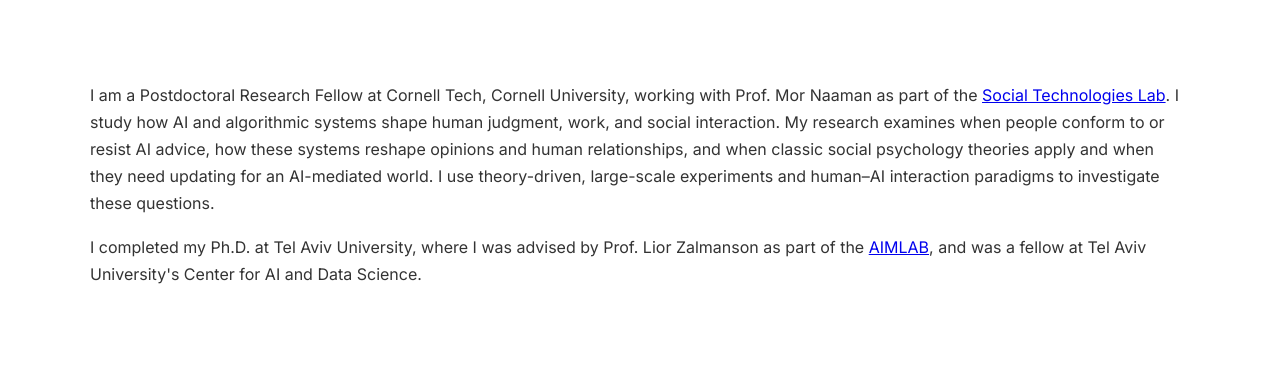
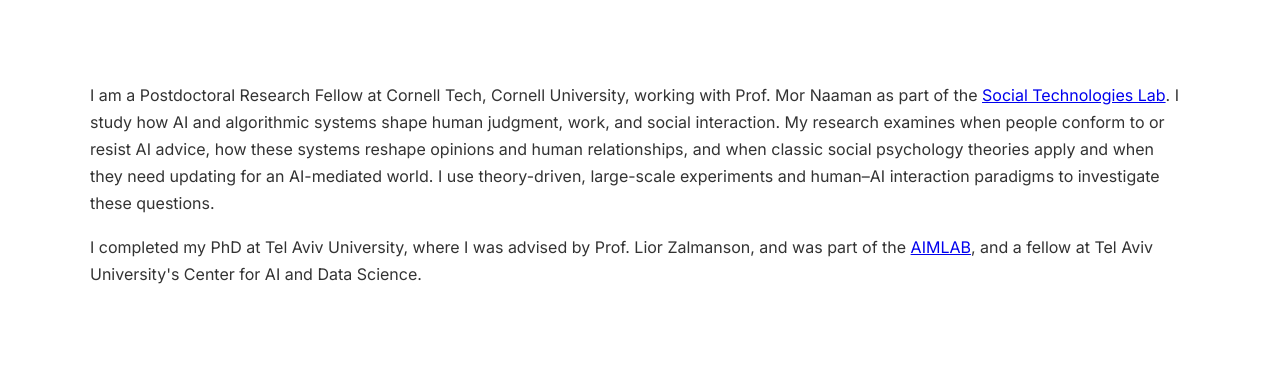
Before and after one commit to yotamliel/yotamliel.github.io, a plain HTML site: page index.html in a window 1280 px wide. Shown: the part 416-800 px from the top of the page. Drawn offline with Linux system fonts and the light colour scheme.

Commit message:
Update index.html

```diff
--- a/index.html
+++ b/index.html
@@ -222,9 +222,9 @@
                 experiments and human–AI interaction paradigms to investigate these questions.
             </p>
             <p>
-                I completed my Ph.D. at Tel Aviv University, where I was advised by Prof. Lior Zalmanson
-                as part of the <a href="https://aimlab.sites.tau.ac.il/" target="_blank">AIMLAB</a>,
-                and was a fellow at Tel Aviv University's Center for AI and Data Science.
+                I completed my PhD at Tel Aviv University, where I was advised by Prof. Lior Zalmanson,
+                and was part of the <a href="https://aimlab.sites.tau.ac.il/" target="_blank">AIMLAB</a>,
+                and a fellow at Tel Aviv University's Center for AI and Data Science.
             </p>
         </section>
 
```
